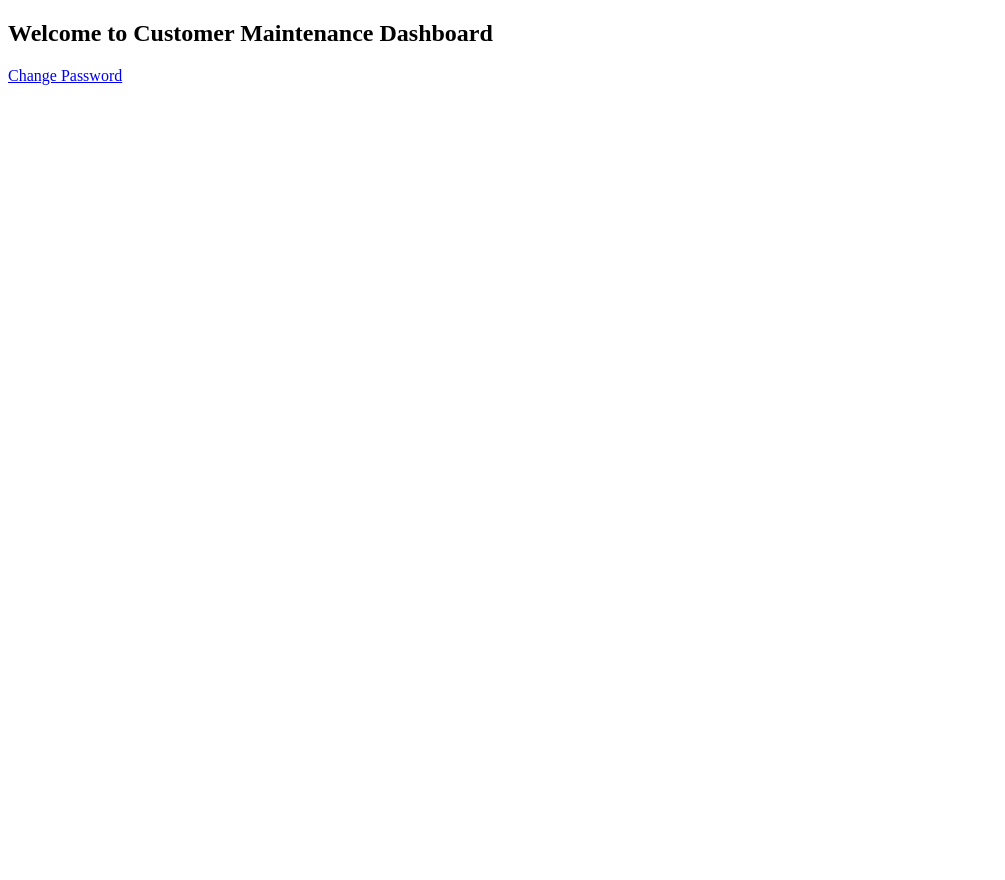
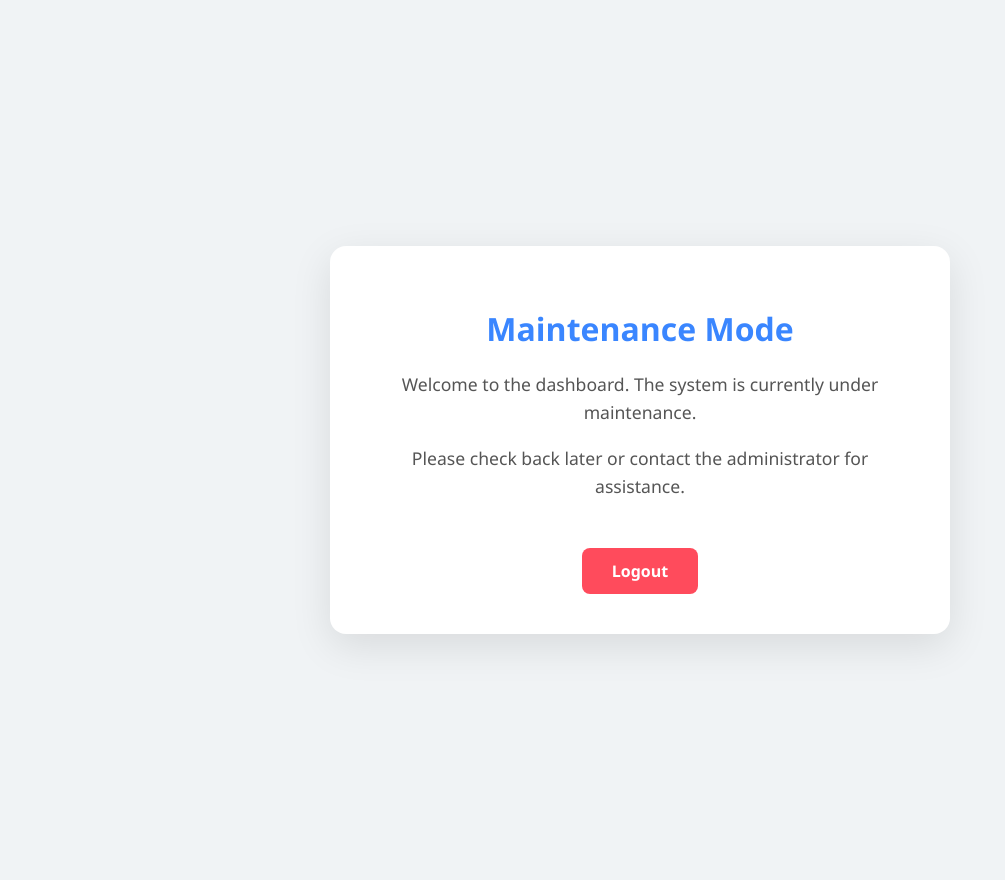
Before and after one commit to iqfadi0/IPS-DOMINO, a Flask app: page /dashboard in a window 1280 px wide. Shown: the whole page, without its empty margins (0-1005 px from the left). Before the commit the page ends 85 px from the top, so only its background shows below. Run offline with Flask 3, Linux system fonts and the light colour scheme.

Commit message:
Update dashboard.html

```diff
--- a/templates/dashboard.html
+++ b/templates/dashboard.html
@@ -1,12 +1,61 @@
-<!-- templates/dashboard.html -->
 <!DOCTYPE html>
-<html lang="en">
+<html lang="en" dir="ltr">
 <head>
-  <meta charset="UTF-8">
-  <title>Dashboard</title>
+  <meta charset="UTF-8" />
+  <meta name="viewport" content="width=device-width, initial-scale=1" />
+  <title>Dashboard - Maintenance</title>
+  <style>
+    body {
+      background: #f0f3f5;
+      color: #333;
+      font-family: 'Segoe UI', Tahoma, Geneva, Verdana, sans-serif;
+      margin: 0;
+      padding: 40px 20px;
+      display: flex;
+      justify-content: center;
+      align-items: center;
+      height: 100vh;
+    }
+    .dashboard-box {
+      background: #ffffff;
+      border-radius: 16px;
+      padding: 40px 60px;
+      box-shadow: 0 12px 40px rgba(0,0,0,0.1);
+      max-width: 500px;
+      text-align: center;
+    }
+    h1 {
+      margin-bottom: 20px;
+      font-weight: 700;
+      color: #3a86ff;
+    }
+    p {
+      font-size: 1.1em;
+      color: #555;
+      line-height: 1.6;
+    }
+    a.logout-btn {
+      display: inline-block;
+      margin-top: 30px;
+      padding: 12px 30px;
+      background: #ff4b5c;
+      color: white;
+      border-radius: 8px;
+      text-decoration: none;
+      font-weight: 600;
+      transition: background 0.3s ease;
+    }
+    a.logout-btn:hover {
+      background: #e03e4a;
+    }
+  </style>
 </head>
 <body>
-  <h2>Welcome to Customer Maintenance Dashboard</h2>
-  <a href="/change-password">Change Password</a>
+  <div class="dashboard-box">
+    <h1>Maintenance Mode</h1>
+    <p>Welcome to the dashboard. The system is currently under maintenance.</p>
+    <p>Please check back later or contact the administrator for assistance.</p>
+    <a href="/" class="logout-btn">Logout</a>
+  </div>
 </body>
 </html>
```
